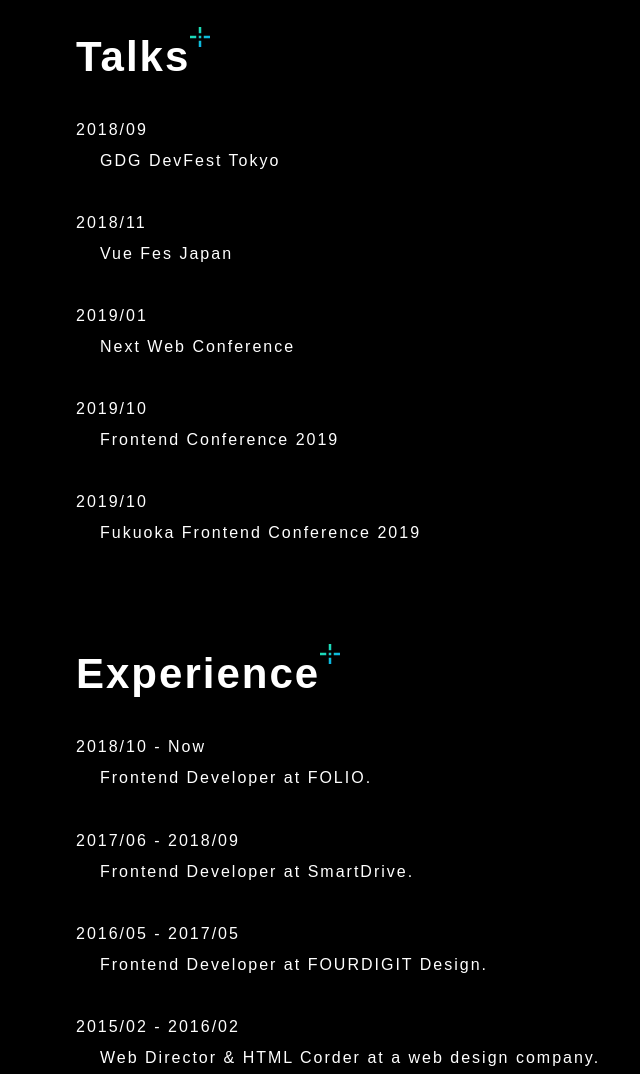
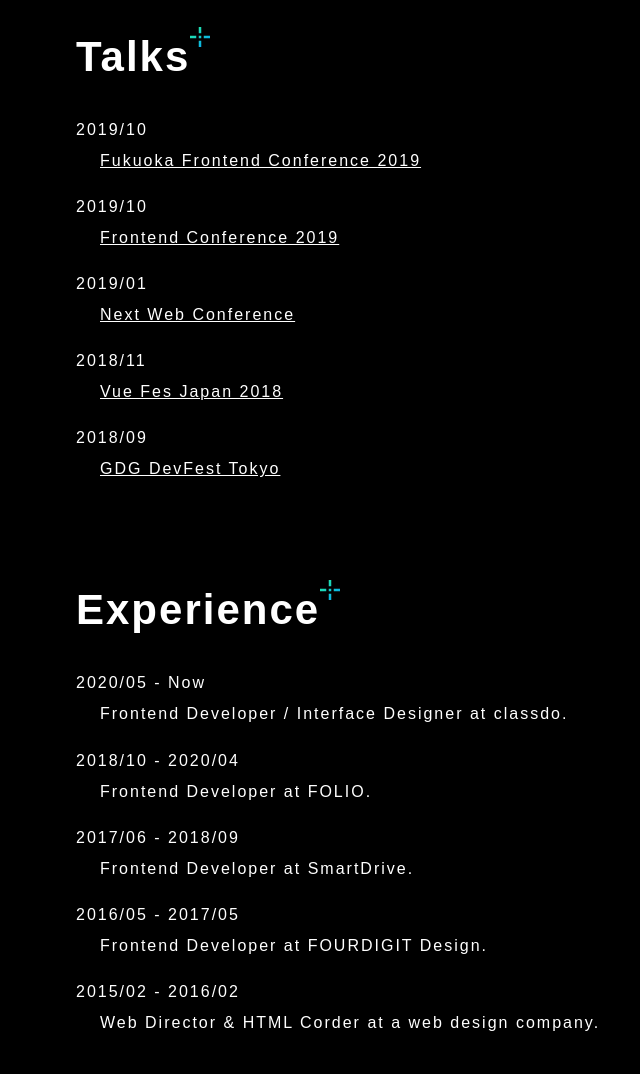
Before and after one commit to takanorip/portfolio-version3, an Eleventy site: page src/about.njk in a window 1280 px wide. Shown: the part 802-1876 px from the top of the page, without its empty margins (84-724 px from the left). Built offline with nearby package versions, Linux system fonts and the light colour scheme; Eleventy itself is replaced by a stand-in of ours; files that its build step writes are made by us from their sources.

Commit message:
update career

```diff
--- a/src/about.njk
+++ b/src/about.njk
@@ -36,29 +36,59 @@
       <a class="takanorip-accountLink" href="https://medium.com/takanorip-blog">Medium</a>
     </li>
     <li class="takanorip-accountItem">
-        <a class="takanorip-accountLink" href="https://lapras.com/public/SHCEMGQ">LAPRAS</a>
-      </li>
+      <a class="takanorip-accountLink" href="https://lapras.com/public/SHCEMGQ">LAPRAS</a>
+    </li>
   </ul>
 </section>
 <section class="takanorip-aboutSection">
   <h3 class="takanorip-sectionTitle">Talks</h3>
   <dl class="takanorip-experience">
+    <dt class="takanorip-experienceTitle">2019/10</dt>
+    <dd class="takanorip-experienceDescription">
+      <p>
+        <a class="takanorip-accountLink" href="https://speakerdeck.com/takanorip/uebuhuontojin-xi-wu-yu">
+          Fukuoka Frontend Conference 2019
+        </a>
+      </p>
+    </dd>
+    <dt class="takanorip-experienceTitle">2019/10</dt>
+    <dd class="takanorip-experienceDescription">
+      <p>
+        <a class="takanorip-accountLink" href="https://speakerdeck.com/takanorip/purodakutokai-fa-tofigmafalseyoriliang-iguan-xi-woqiu-mete">
+          Frontend Conference 2019
+        </a>
+      </p>
+    </dd>
+    <dt class="takanorip-experienceTitle">2019/01</dt>
+    <dd class="takanorip-experienceDescription">
+      <p>
+        <a class="takanorip-accountLink" href="https://youtu.be/ftqAyw8gYNQ">
+          Next Web Conference
+        </a>
+      </p>
+    </dd>
+    <dt class="takanorip-experienceTitle">2018/11</dt>
+    <dd class="takanorip-experienceDescription">
+      <p>
+        <a class="takanorip-accountLink" href="https://speakerdeck.com/takanorip/vue-fes-japan">
+          Vue Fes Japan 2018
+        </a>
+      </p>
+    </dd>
     <dt class="takanorip-experienceTitle">2018/09</dt>
-    <dd class="takanorip-experienceDescription"><p>GDG DevFest Tokyo</p></dd>
-    <dt class="takanorip-experienceTitle">2018/11</dt>
-    <dd class="takanorip-experienceDescription"><p>Vue Fes Japan</p></dd>
-    <dt class="takanorip-experienceTitle">2019/01</dt>
-    <dd class="takanorip-experienceDescription"><p>Next Web Conference</p></dd>
-    <dt class="takanorip-experienceTitle">2019/10</dt>
-    <dd class="takanorip-experienceDescription"><p>Frontend Conference 2019</p></dd>
-    <dt class="takanorip-experienceTitle">2019/10</dt>
-    <dd class="takanorip-experienceDescription"><p>Fukuoka Frontend Conference 2019</p></dd>
+    <dd class="takanorip-experienceDescription">
+      <p>
+        <a class="takanorip-accountLink" href="https://slides.com/takanorip/pwa-now-and-future">GDG DevFest Tokyo</a>
+      </p>
+    </dd>
   </dl>
 </section>
 <section class="takanorip-aboutSection">
   <h3 class="takanorip-sectionTitle">Experience</h3>
   <dl class="takanorip-experience">
-    <dt class="takanorip-experienceTitle">2018/10 - Now</dt>
+    <dt class="takanorip-experienceTitle">2020/05 - Now</dt>
+    <dd class="takanorip-experienceDescription"><p>Frontend Developer / Interface Designer at classdo.</p></dd>
+    <dt class="takanorip-experienceTitle">2018/10 - 2020/04</dt>
     <dd class="takanorip-experienceDescription"><p>Frontend Developer at FOLIO.</p></dd>
     <dt class="takanorip-experienceTitle">2017/06 - 2018/09</dt>
     <dd class="takanorip-experienceDescription"><p>Frontend Developer at SmartDrive.</p></dd>
--- a/src/css/index.css
+++ b/src/css/index.css
@@ -241,7 +241,7 @@
 }
 
 .takanorip-experienceTitle:not(:first-of-type) {
-  margin-top: var(--spacing-5);
+  margin-top: var(--spacing-3);
 }
 
 .takanorip-experienceDescription {
```
Also changed, not shown: 1 other file.
